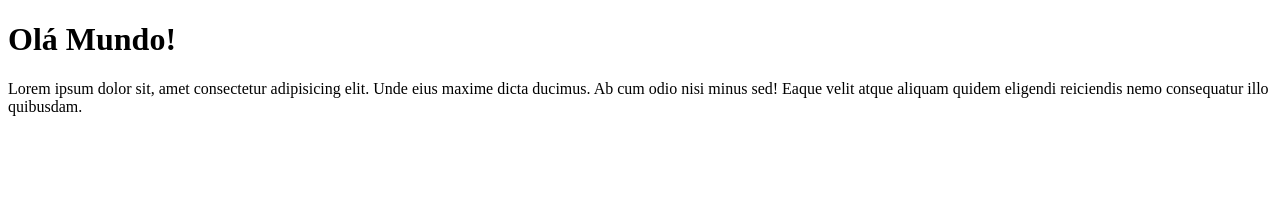
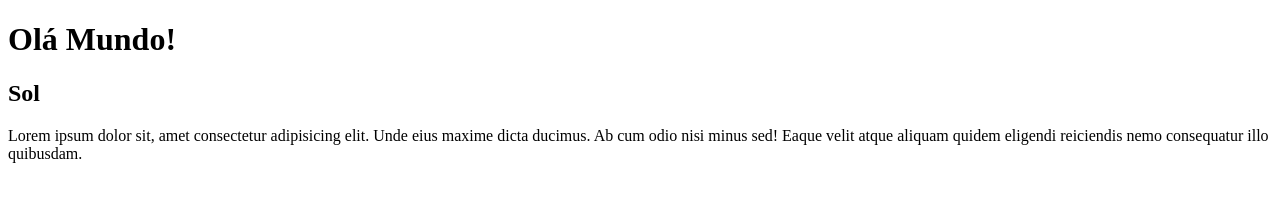
Before and after one commit to Marcos-Rian-mrd/Primeiro-Commit, a plain HTML site: page index.html in a window 1280 px wide. Drawn offline with Linux system fonts and the light colour scheme.

Commit message:
corrigi sub titulo

```diff
--- a/index.html
+++ b/index.html
@@ -11,6 +11,8 @@
   <body>
 
     <h1>Olá Mundo!</h1>
+    <h2>Sol</h2>
+
     <p>
       Lorem ipsum dolor sit, amet consectetur adipisicing elit. Unde eius maxime
       dicta ducimus. Ab cum odio nisi minus sed! Eaque velit atque aliquam quidem
```
Lines whose indentation alone changed are shown as unchanged.
